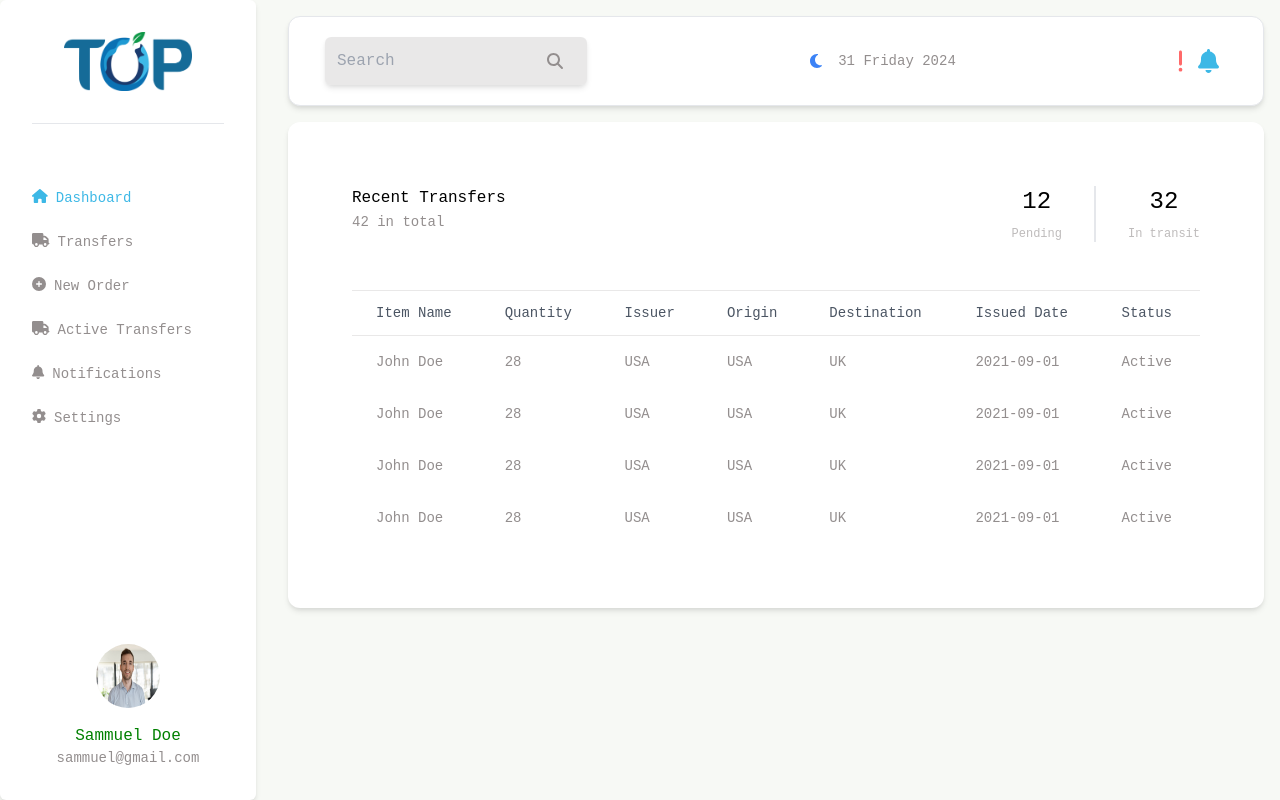
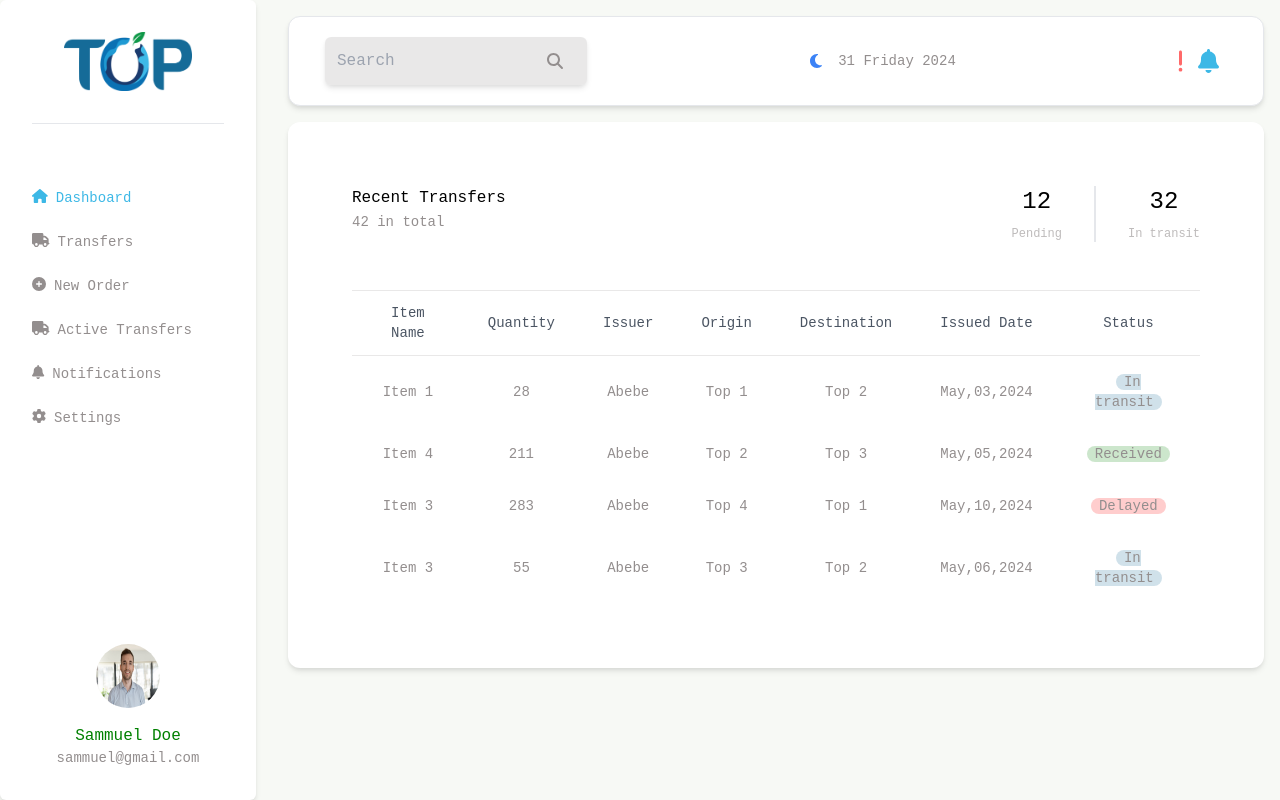
Before and after one commit to yetemegn-telaye/Top-Assset-Tracker, a React (Create React App) app: page /dashboard in a window 1280 px wide. Built offline with nearby package versions, Linux system fonts and the light colour scheme; the HTML template or start-up script is replaced by a standard one.

Commit message:
Create badge component for status in table

```diff
--- a/package.json
+++ b/package.json
@@ -29,12 +29,14 @@
     "react-router-dom": "^6.23.1",
     "react-scripts": "^5.0.1",
     "react-table": "^7.8.0",
+    "styled-components": "^6.1.11",
     "tailwindcss": "^2.0.0"
   },
   "devDependencies": {
     "@types/react": "^17.0.0",
     "@types/react-dom": "^17.0.0",
     "@types/react-table": "^7.7.20",
+    "@types/styled-components": "^5.1.34",
     "autoprefixer": "^10.0.0",
     "postcss": "^8.0.0",
     "typescript": "^4.9.5"
--- /dev/null
+++ b/src/components/common/Badge.tsx
@@ -0,0 +1,14 @@
+import React from 'react';
+
+
+interface BadgeProps {
+  color: string;
+  value: string;
+}
+
+
+const Badge: React.FC<BadgeProps> = ({ color, value }) => {
+  return <span className={`bg-${color} px-2 rounded-xl`}>{value}</span>;
+};
+
+export default Badge;
--- a/src/components/common/Table/DataTable.tsx
+++ b/src/components/common/Table/DataTable.tsx
@@ -1,5 +1,6 @@
 import React from 'react';
 import { useTable, Column } from 'react-table';
+import Badge from '../Badge';
 
 interface TableProps<T extends object> {
   columns: Column<T>[];
@@ -23,7 +24,7 @@ const DataTable = <T extends object>({ columns, data }: TableProps<T>) => {
       <table {...getTableProps()} className="min-w-full bg-white">
         <thead>
           {headerGroups.map(headerGroup => (
-            <tr {...headerGroup.getHeaderGroupProps()} className="text-left">
+            <tr {...headerGroup.getHeaderGroupProps()} className="text-center">
               {headerGroup.headers.map(column => (
                 <th
                   {...column.getHeaderProps()}
@@ -40,15 +41,24 @@ const DataTable = <T extends object>({ columns, data }: TableProps<T>) => {
             prepareRow(row);
             return (
               <tr {...row.getRowProps()} className="hover:bg-accent-lighter">
-                {row.cells.map(cell => (
+              {row.cells.map(cell => {
+                const cellValue = cell.value;
+                let cellClass = "px-6 py-4 text-accent font-light text-sm text-center";
+                let cellContent = cell.render('Cell');
+                if (cell.column.id === 'status') {
+                  const color = cellValue === 'In transit' ? 'primary-lighter' : cellValue === 'Received' ? 'secondary-lighter' : 'error-lighter';
+                  cellContent = <Badge color={color} value={cellValue} />;
+                }
+                return (
                   <td
                     {...cell.getCellProps()}
-                    className="px-6 py-4 text-accent font-light text-sm"
+                    className={`${cellClass}`}
                   >
-                    {cell.render('Cell')}
+                    {cellContent}
                   </td>
-                ))}
-              </tr>
+                );
+              })}
+            </tr>
             );
           })}
         </tbody>
--- a/src/features/dashboard/Dashboard.tsx
+++ b/src/features/dashboard/Dashboard.tsx
@@ -45,10 +45,10 @@ const Dashboard = () => {
       ];
 
       const data: Data[] = [
-        { item_name: 'John Doe', quantity: 28, issuer: 'USA', origin: 'USA', destination: 'UK', issued_date: '2021-09-01', status: 'Active' },
-        { item_name: 'John Doe', quantity: 28, issuer: 'USA', origin: 'USA', destination: 'UK', issued_date: '2021-09-01', status: 'Active' },
-        { item_name: 'John Doe', quantity: 28, issuer: 'USA', origin: 'USA', destination: 'UK', issued_date: '2021-09-01', status: 'Active' },
-        { item_name: 'John Doe', quantity: 28, issuer: 'USA', origin: 'USA', destination: 'UK', issued_date: '2021-09-01', status: 'Active' },
+        { item_name: 'Item 1', quantity: 28, issuer: 'Abebe', origin: 'Top 1', destination: 'Top 2', issued_date: 'May,03,2024', status: 'In transit' },
+        { item_name: 'Item 4', quantity: 211, issuer: 'Abebe', origin: 'Top 2', destination: 'Top 3', issued_date: 'May,05,2024', status: 'Received' },
+        { item_name: 'Item 3', quantity: 283, issuer: 'Abebe', origin: 'Top 4', destination: 'Top 1', issued_date: 'May,10,2024', status: 'Delayed' },
+        { item_name: 'Item 3', quantity: 55, issuer: 'Abebe', origin: 'Top 3', destination: 'Top 2', issued_date: 'May,06,2024', status: 'In transit' },
 
       ];
     return (
```
Also changed, not shown: 1 other file (tests, documents, lock files or other folders).
